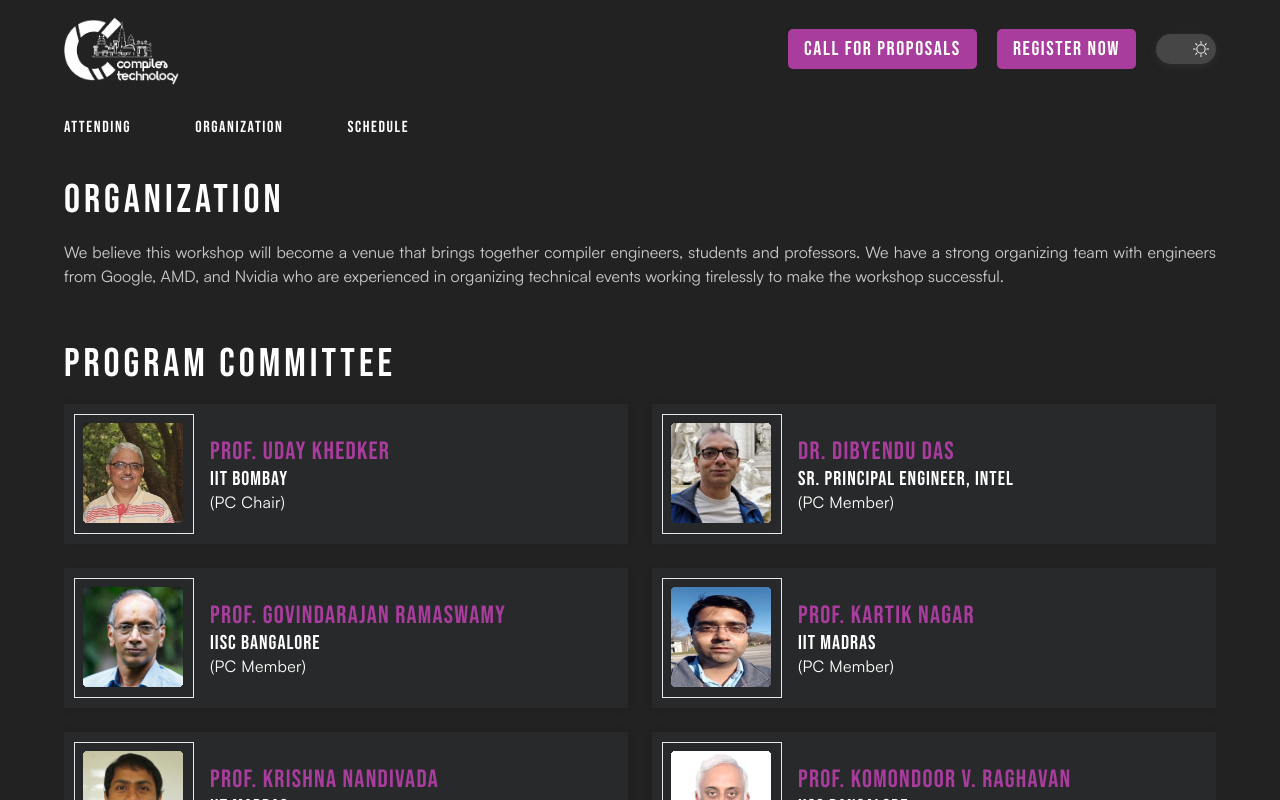
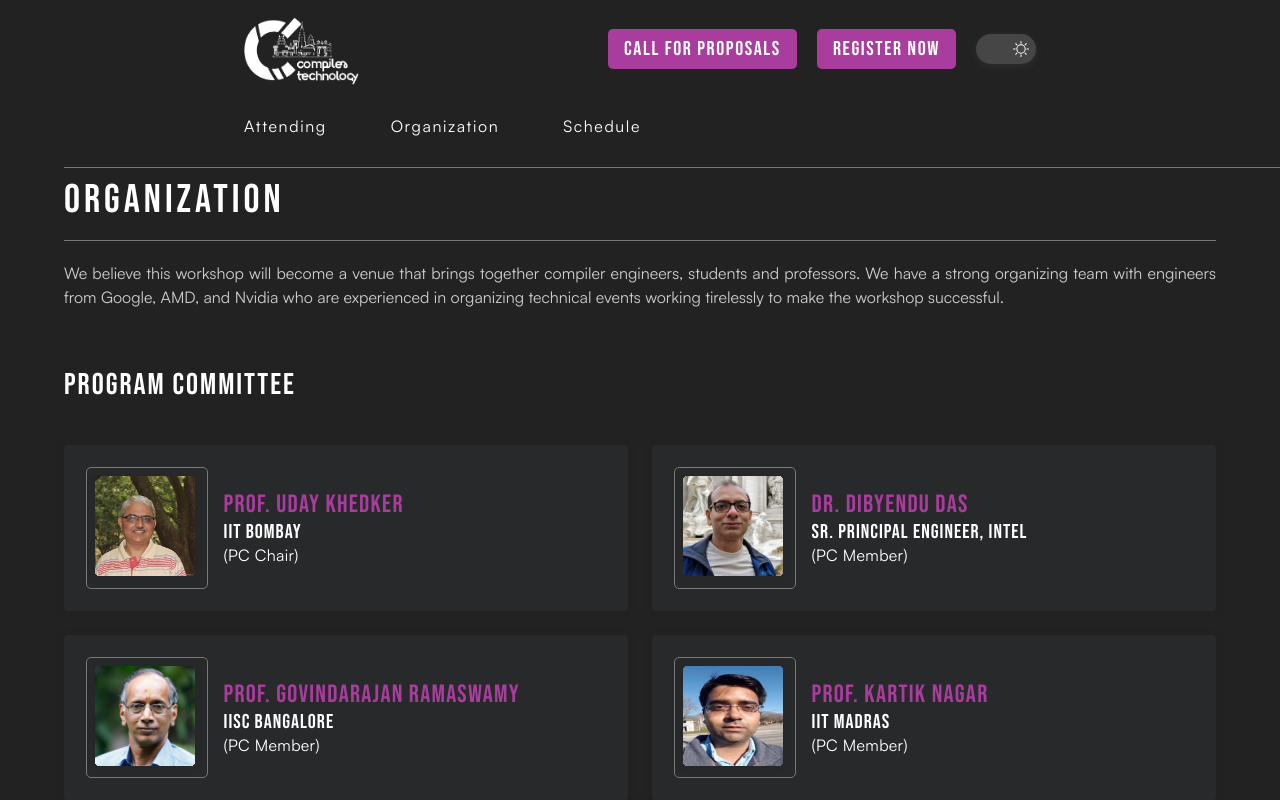
Before and after one commit to compilertech/compilertech-fe, a React (Vite) app: page /organization in a window 1280 px wide. Shown: the top 800 px of the page. Built offline with nearby package versions, Linux system fonts and the light colour scheme; the HTML template or start-up script is replaced by a standard one.

Commit message:
fix:organization ui issue

```diff
--- a/src/App.tsx
+++ b/src/App.tsx
@@ -73,7 +73,7 @@
             }
           />
           <Route path="/organization" element={<Organization />} />
-          <Route path="/attending" element={<Attending/>} />
+          <Route path="/attending" element={<Attending />} />
         </Routes>
         <Footer />
       </Wrapper>
@@ -88,7 +88,7 @@
 `;
 
 const HeaderWrapper = styled.header`
-  width: 100%;
+  width: 100vw;
   display: flex;
   justify-content: space-between;
   background: ${({ theme }) => theme.body};
--- a/src/components/Committee/CommitteeCard.tsx
+++ b/src/components/Committee/CommitteeCard.tsx
@@ -39,12 +39,12 @@
 `;
 
 const Title = styled.p`
-  font-size: clamp(40px, 5vw, 40px);
+  font-size: clamp(30px, 5vw, 30px);
   margin-top: 20px;
   line-height: 80px;
-  letter-spacing: 4px;
+  letter-spacing: 2px;
   /* color: ${({ theme }) => theme.primary}; */
-  margin-bottom: 0;
+  margin-bottom: 20px;
   font-family: "Bebas Neue", sans-serif;
   text-align: left;
   @media (max-width: ${MOBILE_BREAKPOINT}) {
@@ -57,8 +57,8 @@
   display: grid;
   grid-template-columns: repeat(2, 1fr);
   grid-template-rows: repeat(2, 1fr);
-  grid-column-gap: 24px;
-  grid-row-gap: 24px;
+  grid-column-gap: 30px;
+  grid-row-gap: 30px;
   @media (min-width: ${MOBILE_BREAKPOINT}) and (max-width: ${TABLET_BREAKPOINT}) {
     grid-template-columns: repeat(2, 1fr);
     gap: 1.5rem;
--- a/src/components/Committee/MemberCard.tsx
+++ b/src/components/Committee/MemberCard.tsx
@@ -2,6 +2,7 @@
 import React from "react";
 import styled from "styled-components";
 import { MOBILE_BREAKPOINT } from "../../styles/GlobalStyle";
+import { RiExternalLinkLine } from "react-icons/ri";
 
 export interface MemberCardProps {
   id: string;
@@ -10,21 +11,42 @@
   institute?: string;
   position?: string;
 }
-
+const Icon = styled.div`
+  visibility: hidden;
+  color:${({ theme }) => theme.primary};
+  margin-left:10px;
+  cursor: pointer;
+`;
 const Card = styled.div`
   display: flex;
-  align-items:center;
+  align-items: center;
   color: ${({ theme }) => theme.text};
   width: 100%;
   font-family: "Bebas Neue", sans-serif;
   background-color: ${({ theme }) => theme.cardBg};
   box-shadow: 0px 0px 8px 0px rgba(0, 0, 0, 0.08);
   height: 100%;
-  padding: 10px;
+  padding: 20px;
+  border-radius: 4px;
+  border: 2px solid transparent;
+
   @media (max-width: ${MOBILE_BREAKPOINT}) {
     flex-direction: row;
   }
+
+  &:hover {
+    border: 2px solid ${({ theme }) => theme.primary};
+  }
+
+  &:hover ${Icon} {
+    visibility: visible;
+  }
 `;
+
+const NameWrapper = styled.div`
+  display:flex;
+  align-items:center;
+`
 
 const CardContent = styled.div`
   padding: 1rem;
@@ -34,6 +56,7 @@
   align-items: left;
   justify-content: flex-start;
 `;
+
 const Name = styled.div`
   margin: 0;
   font-family: "Bebas Neue", sans-serif;
@@ -42,6 +65,7 @@
   letter-spacing: 0.05em;
   text-align: left;
   color: ${({ theme }) => theme.primary};
+
   @media (max-width: ${MOBILE_BREAKPOINT}) {
     font-size: 4.5vw;
   }
@@ -54,6 +78,7 @@
   font-weight: 400;
   letter-spacing: 0.05em;
   text-align: left;
+
   @media (max-width: ${MOBILE_BREAKPOINT}) {
     font-size: 3.5vw;
   }
@@ -66,15 +91,17 @@
   font-weight: 400;
   letter-spacing: 0.02em;
   text-align: left;
+
   @media (max-width: ${MOBILE_BREAKPOINT}) {
     font-size: 2.7vw;
   }
 `;
 
 const Wrapper = styled.div`
-  border: 1px solid #e7e7e7;
-  width: 7.5rem;
-  height: 7.5rem;
+  border: 1px solid ${({ theme }) => theme.imageborder};
+  border-radius: 5px;
+  width: 7.6rem;
+  height: 7.6rem;
 `;
 
 const MemberCard: React.FC<MemberCardProps> = ({
@@ -87,10 +114,16 @@
   return (
     <Card>
       <Wrapper>
-        <img src={image} />
+        <img src={image} alt={`${name}'s profile`} />
       </Wrapper>
       <CardContent key={id}>
+        <NameWrapper>
         <Name>{name}</Name>
+        <Icon>
+          <RiExternalLinkLine size={25}/>
+        </Icon>
+        </NameWrapper>
+
         <Institute>{institute}</Institute>
         <Position>{position}</Position>
       </CardContent>
--- a/src/components/Header.tsx
+++ b/src/components/Header.tsx
@@ -91,6 +91,7 @@
           </Hamburger>
         </NavbarWrapper>
         <HeroOptions />
+        <Headerborder />
       </NavBar>
       {width > 786 && (
         <RegisterModal onClose={toggleModal} hidden={!isModalOpen} />
@@ -98,6 +99,12 @@
     </>
   );
 };
+
+const Headerborder = styled.div`
+  height: 0.8px;
+  width: 100vw;
+  background-color: ${({ theme }) => theme.navborder};
+`;
 
 const StyledButton = styled(Button)`
   color: white !important;
@@ -155,7 +162,6 @@
   top: 0;
   left: 0;
   background: ${({ theme }) => theme.body};
-  padding: 0 11.25rem;
   display: flex;
   flex-direction: column;
   align-items: flex-start;
@@ -181,6 +187,7 @@
   display: flex;
   align-items: center;
   justify-content: space-between;
+  padding: 0 11.25rem;
 `;
 const NavLinks = styled.nav<{ isOpen: boolean }>`
   width: 15%;
--- a/src/components/HeroOptions.tsx
+++ b/src/components/HeroOptions.tsx
@@ -7,6 +7,8 @@
   display: flex;
   align-items: flex-end;
   justify-content: flex-start;
+  /* border-bottom: 1px solid ${({ theme }) => theme.imageborder}; */
+  padding: 0 11.25rem;
 `;
 
 const OptionText = styled.div`
@@ -16,6 +18,8 @@
   align-items: center;
   cursor: pointer;
   letter-spacing:0.1em;
+  font-family: "Satoshi", sans-serif;
+
 `;
 
 function HeroOptions() {
--- a/src/components/Organization.tsx
+++ b/src/components/Organization.tsx
@@ -61,8 +61,9 @@
   font-size: clamp(40px, 5vw, 40px);
   line-height: 80px;
   letter-spacing: 4px;
-  /* color: ${({ theme }) => theme.primary}; */
-  margin-bottom: 0;
+  color: ${({ theme }) => theme.text};
+  margin-bottom: 20px;
+  border-bottom:1px solid ${({ theme }) => theme.imageborder};;
   font-family: "Bebas Neue", sans-serif;
   text-align: left;
   @media (max-width: ${MOBILE_BREAKPOINT}) {
--- a/src/styles/theme.ts
+++ b/src/styles/theme.ts
@@ -9,7 +9,9 @@
     bodyHover: '#EEE',
     filter: "none",
     cardTitle: "#3d3d3d",
-    shadow: "rgba(99, 99, 99, 0.2)"
+    shadow: "rgba(99, 99, 99, 0.2)",
+    imageborder:"#e7e7e7",
+    navborder:"#e7e7e7",
   };
 
   export const darkTheme = {
@@ -24,5 +26,7 @@
     cardBg: '#28292A',
     filter: "invert(1)",
     cardTitle: "#FAFAFA",
-    shadow: "rgba(255, 255, 255, 0.2)"
+    shadow: "rgba(255, 255, 255, 0.2)",
+    imageborder:"#787878",
+    navborder:"#787878",
   };
```
